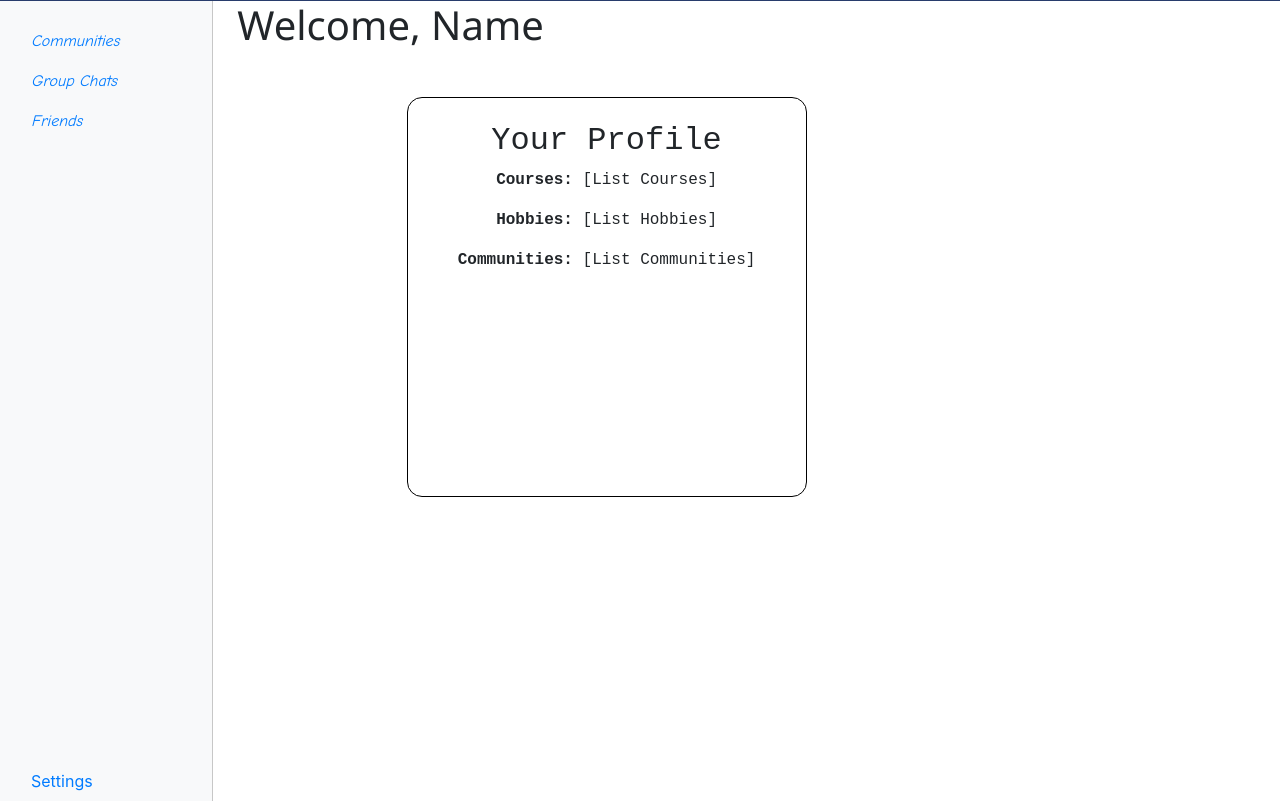
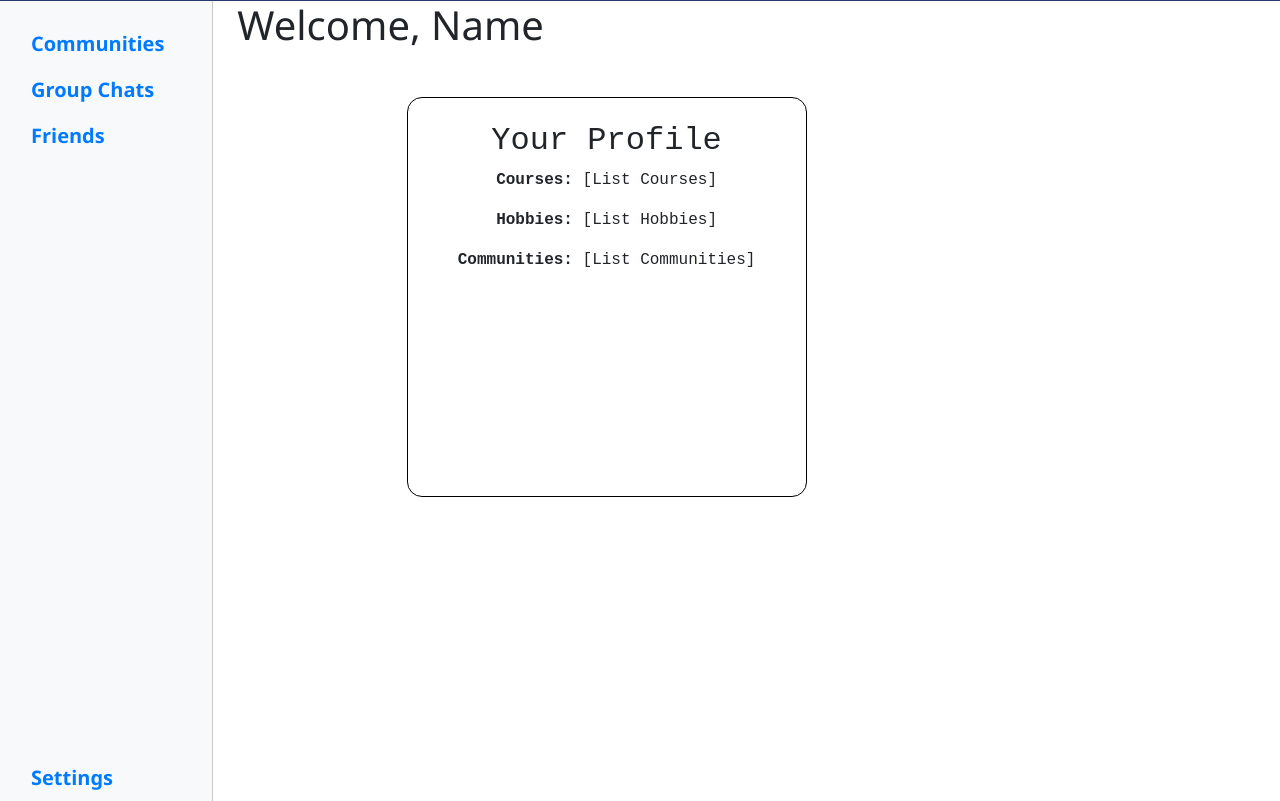
Before and after one commit to qingx143/DeerHacksIV_2025, a plain HTML site: page frontend/index.html in a window 1280 px wide. Shown: the part 57-858 px from the top of the page. Drawn offline with nearby package versions, Linux system fonts and the light colour scheme.

Commit message:
i forgot

```diff
--- a/frontend/index.html
+++ b/frontend/index.html
@@ -39,13 +39,13 @@
             <!-- sidebar links -->
             <ul class="nav flex-column">
               <li class="nav-item">
-                <a class="nav-link" href="communities.html" style="font-family: 'Comic Sans MS';"><em>Communities</em></a>
+                <a class="nav-link" href="communities.html" style="font-family: 'Segoe UI', Tahoma, Geneva, Verdana, sans-serif; font-size: 20px;"><strong>Communities</strong></a>
               </li>
               <li class="nav-item">
-                <a class="nav-link" href="groupchats.html" style="font-family: 'Comic Sans MS';"><em>Group Chats</em></a>
+                <a class="nav-link" href="groupchats.html" style="font-family: 'Segoe UI', Tahoma, Geneva, Verdana, sans-serif; font-size: 20px;"><strong>Group Chats</strong><a>
               </li>
               <li class="nav-item">
-                <a class="nav-link" href="friends.html" style="font-family: 'Comic Sans MS';"><em>Friends</em></a>
+                <a class="nav-link" href="friends.html" style="font-family: 'Segoe UI', Tahoma, Geneva, Verdana, sans-serif; font-size: 20px;"><strong>Friends</strong></a>
               </li>
             </ul>
 
@@ -53,7 +53,7 @@
             <div class="mt-auto">
               <ul class="nav flex-column">
                 <li class="nav-item">
-                  <a class="nav-link" href="settings.html">Settings</a>
+                  <a class="nav-link" href="settings.html" style="font-family: 'Segoe UI', Tahoma, Geneva, Verdana, sans-serif; font-size: 20px;" ><strong>Settings</strong></a>
                 </li>
               </ul>
             </div>
```
